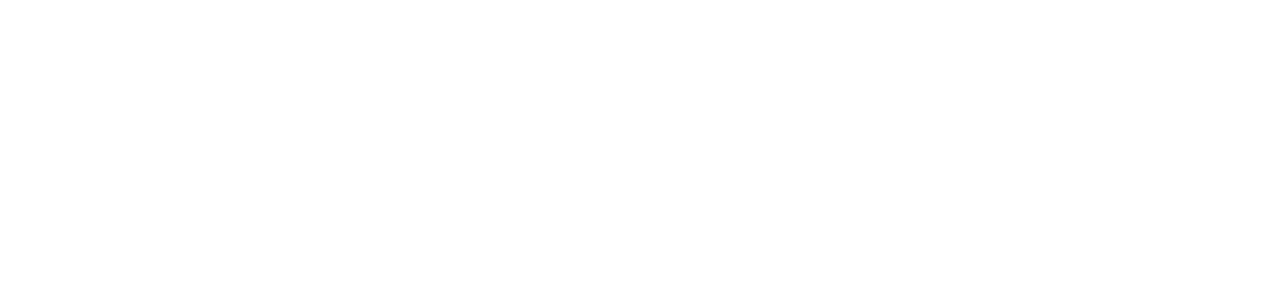
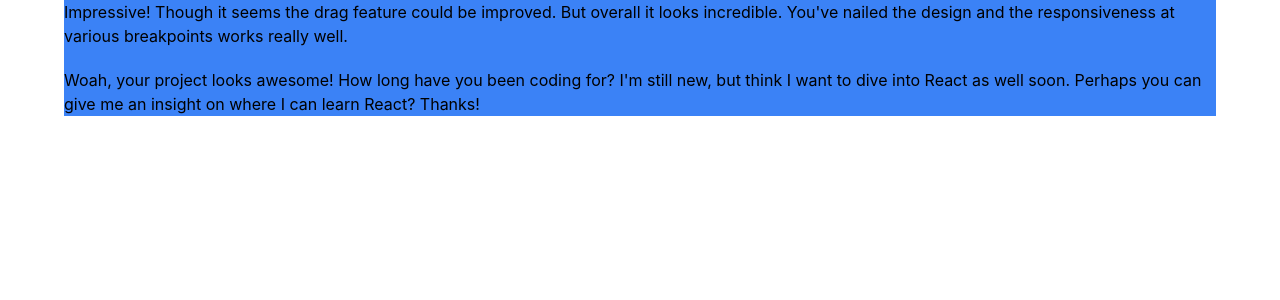
Before and after one commit to Prajwalad101/CommentIO, a Next.js app: page / in a window 1280 px wide. Shown: the top 300 px of the page. Built offline with nearby package versions, Linux system fonts and the light colour scheme.

Commit message:
create basic comment components

```diff
--- /dev/null
+++ b/components/Comment.js
@@ -0,0 +1,9 @@
+function Comment(props) {
+  return (
+    <div className="mb-5">
+      <h1>{props?.comment?.content}</h1>
+    </div>
+  );
+}
+
+export default Comment;
--- /dev/null
+++ b/components/Comments.js
@@ -0,0 +1,15 @@
+import Data from '../data.json';
+import Comment from './Comment';
+
+function Comments() {
+  const comments = Data.comments;
+  return (
+    <div className="bg-blue-500 mx-auto w-[90%]">
+      {comments.map((comment) => (
+        <Comment key={comment.id} comment={comment} />
+      ))}
+    </div>
+  );
+}
+
+export default Comments;
--- /dev/null
+++ b/data.json
@@ -0,0 +1,68 @@
+{
+  "currentUser": {
+    "image": {
+      "png": "./images/avatars/image-juliusomo.png",
+      "webp": "./images/avatars/image-juliusomo.webp"
+    },
+    "username": "juliusomo"
+  },
+  "comments": [
+    {
+      "id": 1,
+      "content": "Impressive! Though it seems the drag feature could be improved. But overall it looks incredible. You've nailed the design and the responsiveness at various breakpoints works really well.",
+      "createdAt": "1 month ago",
+      "score": 12,
+      "user": {
+        "image": {
+          "png": "./images/avatars/image-amyrobson.png",
+          "webp": "./images/avatars/image-amyrobson.webp"
+        },
+        "username": "amyrobson"
+      },
+      "replies": []
+    },
+    {
+      "id": 2,
+      "content": "Woah, your project looks awesome! How long have you been coding for? I'm still new, but think I want to dive into React as well soon. Perhaps you can give me an insight on where I can learn React? Thanks!",
+      "createdAt": "2 weeks ago",
+      "score": 5,
+      "user": {
+        "image": {
+          "png": "./images/avatars/image-maxblagun.png",
+          "webp": "./images/avatars/image-maxblagun.webp"
+        },
+        "username": "maxblagun"
+      },
+      "replies": [
+        {
+          "id": 3,
+          "content": "If you're still new, I'd recommend focusing on the fundamentals of HTML, CSS, and JS before considering React. It's very tempting to jump ahead but lay a solid foundation first.",
+          "createdAt": "1 week ago",
+          "score": 4,
+          "replyingTo": "maxblagun",
+          "user": {
+            "image": {
+              "png": "./images/avatars/image-ramsesmiron.png",
+              "webp": "./images/avatars/image-ramsesmiron.webp"
+            },
+            "username": "ramsesmiron"
+          }
+        },
+        {
+          "id": 4,
+          "content": "I couldn't agree more with this. Everything moves so fast and it always seems like everyone knows the newest library/framework. But the fundamentals are what stay constant.",
+          "createdAt": "2 days ago",
+          "score": 2,
+          "replyingTo": "ramsesmiron",
+          "user": {
+            "image": {
+              "png": "./images/avatars/image-juliusomo.png",
+              "webp": "./images/avatars/image-juliusomo.webp"
+            },
+            "username": "juliusomo"
+          }
+        }
+      ]
+    }
+  ]
+}
--- a/package.json
+++ b/package.json
@@ -9,6 +9,7 @@
     "lint": "next lint"
   },
   "dependencies": {
+    "@types/react": "^18.0.9",
     "next": "12.1.6",
     "react": "18.1.0",
     "react-dom": "18.1.0"
--- a/pages/index.js
+++ b/pages/index.js
@@ -1,3 +1,9 @@
+import Comments from '../components/Comments';
+
 export default function Home() {
-  return <div></div>;
+  return (
+    <div className="">
+      <Comments />
+    </div>
+  );
 }
```
Also changed, not shown: styles/Home.module.css (deleted, +0 -116 lines), 1 other file (tests, documents, lock files or other folders).
